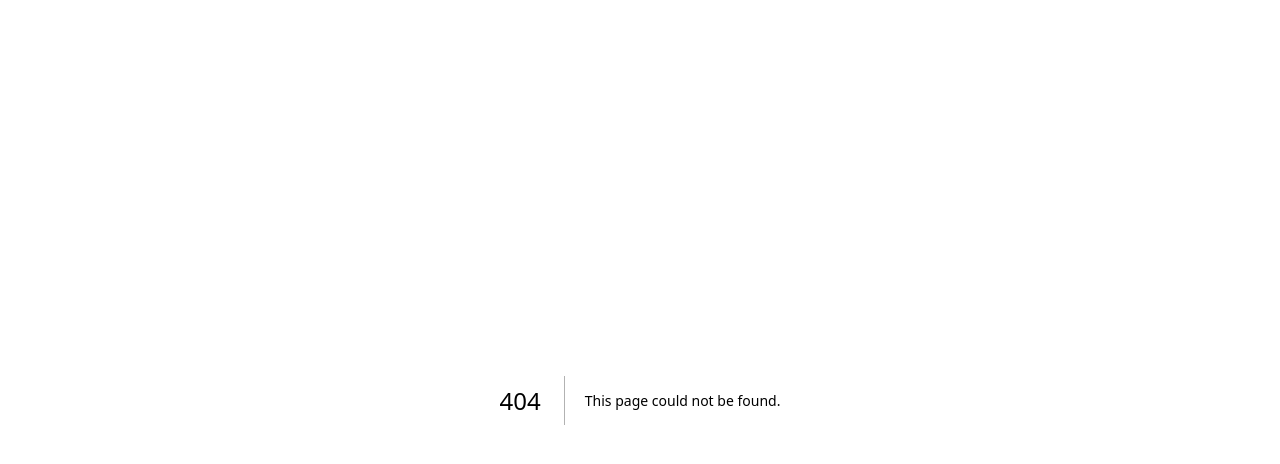
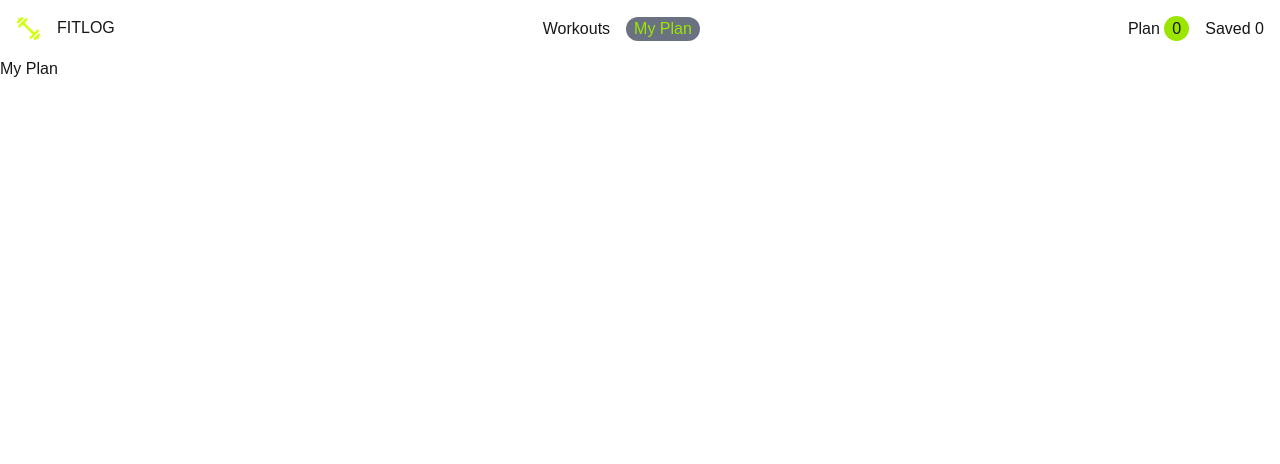
Before and after one commit to PeyaraFul/fit-log, a Next.js app: page /myPlan in a window 1280 px wide. Before the commit this address had no page. Shown: the top 464 px of the page. Built offline with nearby package versions, Linux system fonts and the light colour scheme.

Commit message:
navbar is created

```diff
--- /dev/null
+++ b/src/app/another/page.jsx
@@ -0,0 +1,11 @@
+import React from 'react';
+
+const page = () => {
+    return (
+        <div>
+            2kj
+        </div>
+    );
+};
+
+export default page;
--- a/src/app/layout.js
+++ b/src/app/layout.js
@@ -1,5 +1,6 @@
 import { Geist, Geist_Mono } from "next/font/google";
 import "./globals.css";
+import Navbar from "@/components/Navbar";
 
 const geistSans = Geist({
   variable: "--font-geist-sans",
@@ -22,7 +23,10 @@ export default function RootLayout({ children }) {
       lang="en"
       className={`${geistSans.variable} ${geistMono.variable} h-full antialiased`}
     >
-      <body className="min-h-full flex flex-col">{children}</body>
+      <body className="min-h-full flex flex-col">
+        <Navbar />
+        {children}</body>
+
     </html>
   );
 }
--- /dev/null
+++ b/src/app/myPlan/page.jsx
@@ -0,0 +1,11 @@
+import React from 'react';
+
+const page = () => {
+    return (
+        <div>
+          <h1>My Plan</h1>
+        </div>
+    );
+};
+
+export default page;
--- a/src/app/page.js
+++ b/src/app/page.js
@@ -1,69 +1,13 @@
+import Navbar from "@/components/Navbar";
 import Image from "next/image";
 
+
 export default function Home() {
+// console.log("children", children)
   return (
-    <div className="flex flex-col flex-1 items-center justify-center bg-zinc-50 font-sans dark:bg-black">
-      <main className="flex flex-1 w-full max-w-3xl flex-col items-center justify-between py-32 px-16 bg-white dark:bg-black sm:items-start">
-        <Image
-          className="dark:invert h-5 w-[100px]"
-          src="/next.svg"
-          alt="Next.js logo"
-          width={100}
-          height={20}
-          priority
-        />
-        <div className="flex flex-col items-center gap-6 text-center sm:items-start sm:text-left">
-          <h1 className="max-w-xs text-3xl font-semibold leading-10 tracking-tight text-black dark:text-zinc-50">
-            To get started, edit the{" "}
-            <code className="rounded bg-black/[.06] px-1.5 py-0.5 font-mono text-[0.9em] dark:bg-white/[.08]">
-              page.js
-            </code>{" "}
-            file.
-          </h1>
-          <p className="max-w-md text-lg leading-8 text-zinc-600 dark:text-zinc-400">
-            Looking for a starting point or more instructions? Head over to{" "}
-            <a
-              href="https://vercel.com/templates?framework=next.js&utm_source=create-next-app&utm_medium=appdir-template-tw&utm_campaign=create-next-app"
-              className="font-medium text-zinc-950 dark:text-zinc-50"
-            >
-              Templates
-            </a>{" "}
-            or the{" "}
-            <a
-              href="https://nextjs.org/learn?utm_source=create-next-app&utm_medium=appdir-template-tw&utm_campaign=create-next-app"
-              className="font-medium text-zinc-950 dark:text-zinc-50"
-            >
-              Learning
-            </a>{" "}
-            center.
-          </p>
-        </div>
-        <div className="flex flex-col gap-4 text-base font-medium sm:flex-row">
-          <a
-            className="flex h-12 w-full items-center justify-center gap-2 rounded-full bg-foreground px-5 text-background transition-colors hover:bg-[#383838] dark:hover:bg-[#ccc] md:w-[158px]"
-            href="https://vercel.com/new?utm_source=create-next-app&utm_medium=appdir-template-tw&utm_campaign=create-next-app"
-            target="_blank"
-            rel="noopener noreferrer"
-          >
-            <Image
-              className="dark:invert h-[14px] w-4"
-              src="/vercel.svg"
-              alt="Vercel logomark"
-              width={16}
-              height={14}
-            />
-            Deploy Now
-          </a>
-          <a
-            className="flex h-12 w-full items-center justify-center rounded-full border border-solid border-black/[.08] px-5 transition-colors hover:border-transparent hover:bg-black/[.04] dark:border-white/[.145] dark:hover:bg-[#1a1a1a] md:w-[158px]"
-            href="https://nextjs.org/docs?utm_source=create-next-app&utm_medium=appdir-template-tw&utm_campaign=create-next-app"
-            target="_blank"
-            rel="noopener noreferrer"
-          >
-            Documentation
-          </a>
-        </div>
-      </main>
-    </div>
+    <>
+
+    main page
+    </>
   );
 }
--- a/src/components/Navbar.jsx
+++ b/src/components/Navbar.jsx
@@ -1,9 +1,28 @@
+'use client'
+import Image from 'next/image';
+import Link from 'next/link';
+import { usePathname } from 'next/navigation';
 import React from 'react';
 
 const Navbar = () => {
+    const pathname = usePathname();
+    // console.log('pathname1', pathname)
     return (
-        <div>
-            Navbar
+        <div className="flex justify-between items-center p-4">
+            <div className="flex gap-4">
+                <Image src="/asset/logo.png" alt="logo" width={25} height={24} priority />
+                <h1>FITLOG</h1>
+            </div>
+            <div className="flex gap-4">
+                <Link className={pathname === '/' ? 'text-lime-400 bg-gray-500 rounded-2xl px-2' : ''} href="/">Workouts</Link>
+                <Link className={pathname === '/myPlan' ? 'text-lime-400 bg-gray-500 rounded-2xl px-2' : ''} href="/myPlan">My Plan</Link>
+
+
+            </div>
+            <div className="flex gap-4">
+                <div>Plan <span className='bg-lime-400 px-2 py-1 rounded-full'> 0 </span></div>
+                <div>Saved <span> 0 </span></div>
+            </div>
         </div>
     );
 };
```
